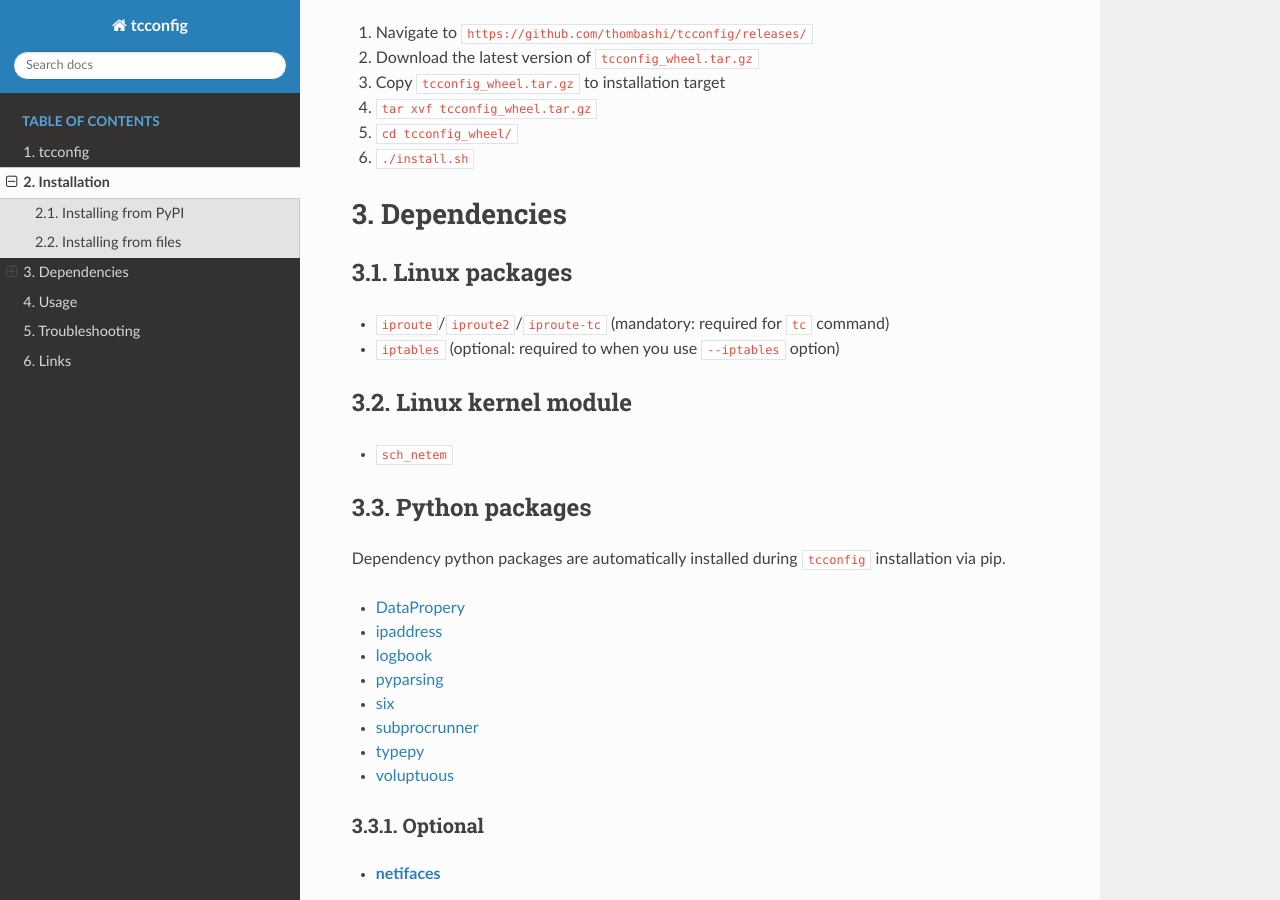
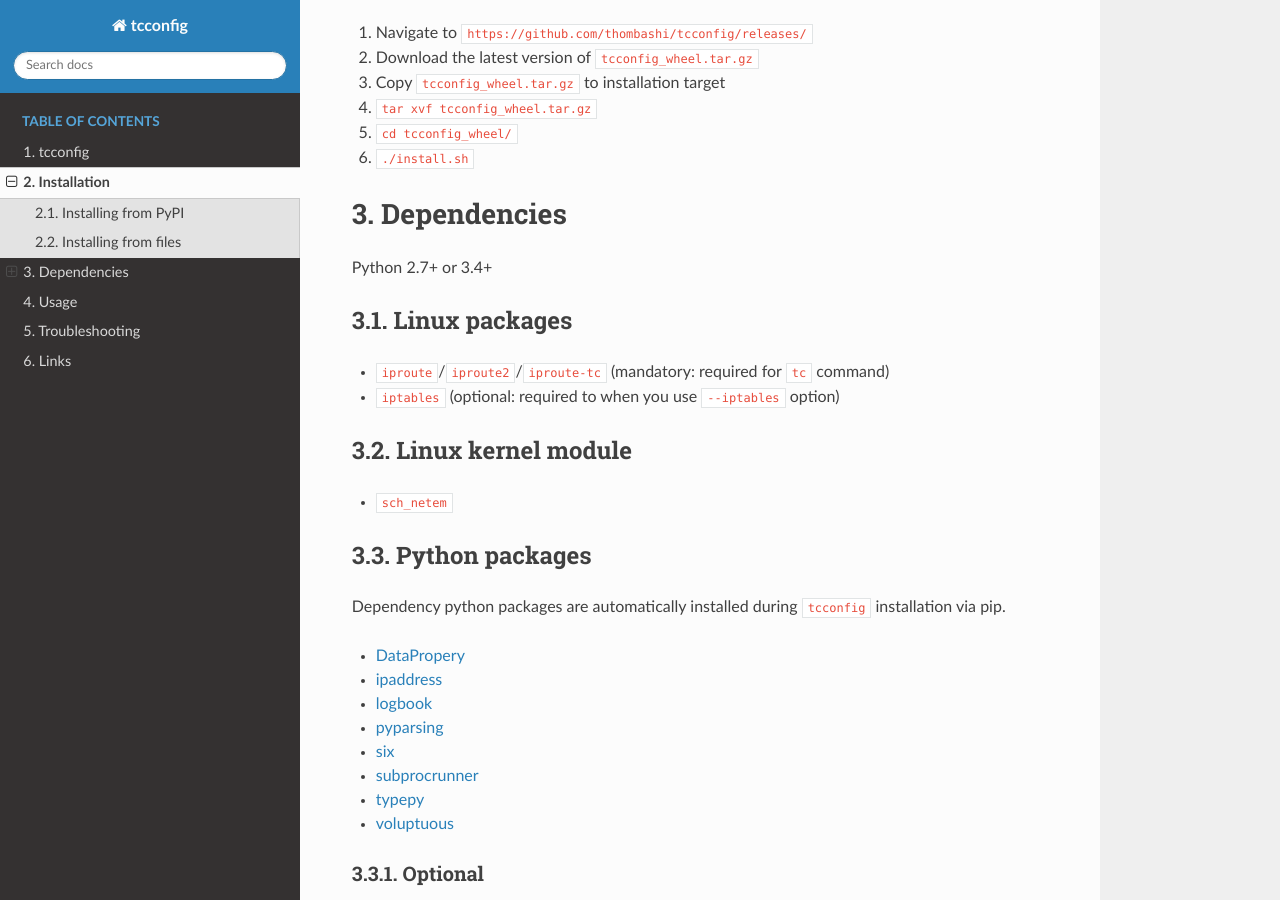
Before and after one commit to thombashi/tcconfig, a Sphinx documentation site: the page built from docs/pages/installation.rst, in a window 1280 px wide and 900 px high, scrolled down 488 px. Built offline with Sphinx 7.4.7 and the Read the Docs theme 2.0.0, drawn with Linux system fonts in a browser that asks for light colours; pages that are not in the unit, such as notebooks, are missing from menus.

Commit message:
Update docs

```diff
--- a/docs/make_readme.py
+++ b/docs/make_readme.py
@@ -57,6 +57,7 @@
 
     write_examples(maker)
 
+    maker.write_line_list([])
     maker.write_file(
         maker.doc_page_root_dir_path.joinpath("installation.rst"))
 
--- a/docs/pages/installation.rst
+++ b/docs/pages/installation.rst
@@ -1,6 +1,5 @@
 Installation
 ============
-
 Installing from PyPI
 ------------------------------
 ``tcconfig`` can be installed from `PyPI <https://pypi.python.org/pypi>`__ via
@@ -29,6 +28,7 @@
 
 Dependencies
 ============
+Python 2.7+ or 3.4+
 
 Linux packages
 --------------
```
